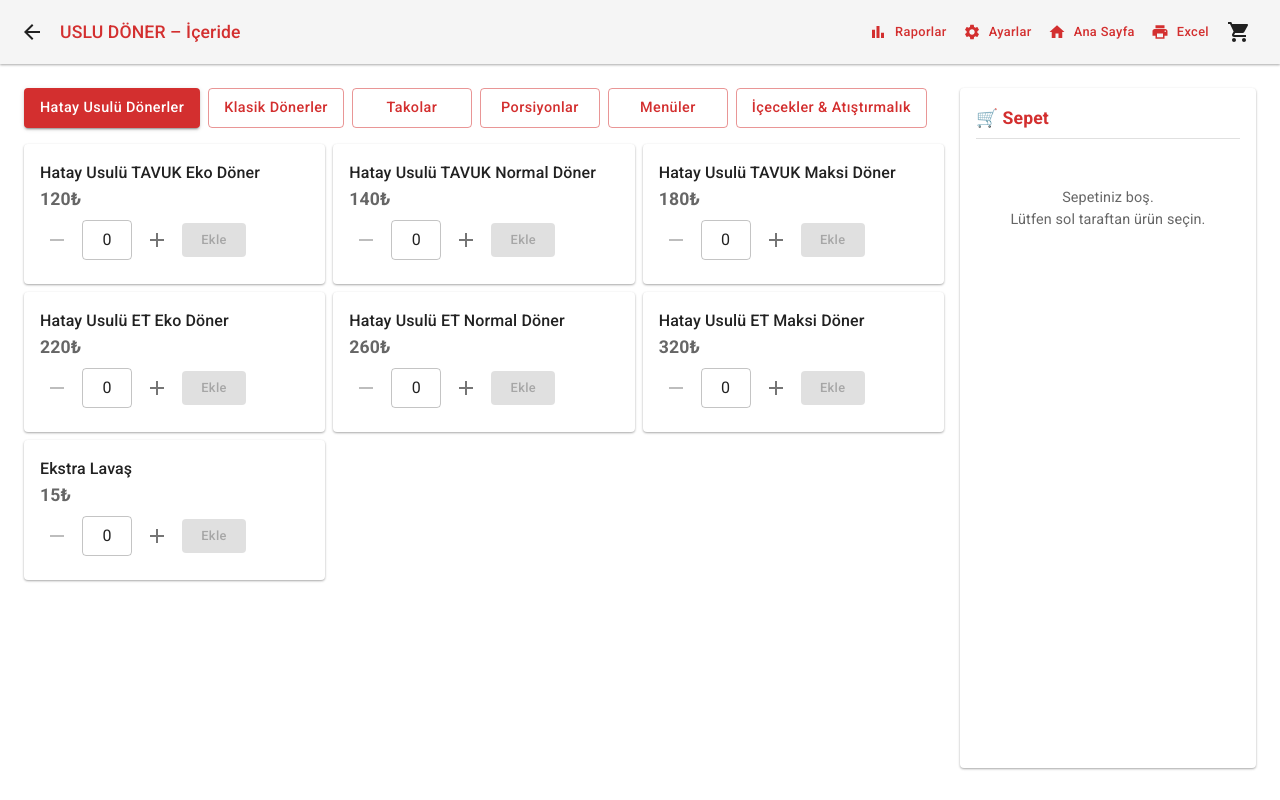
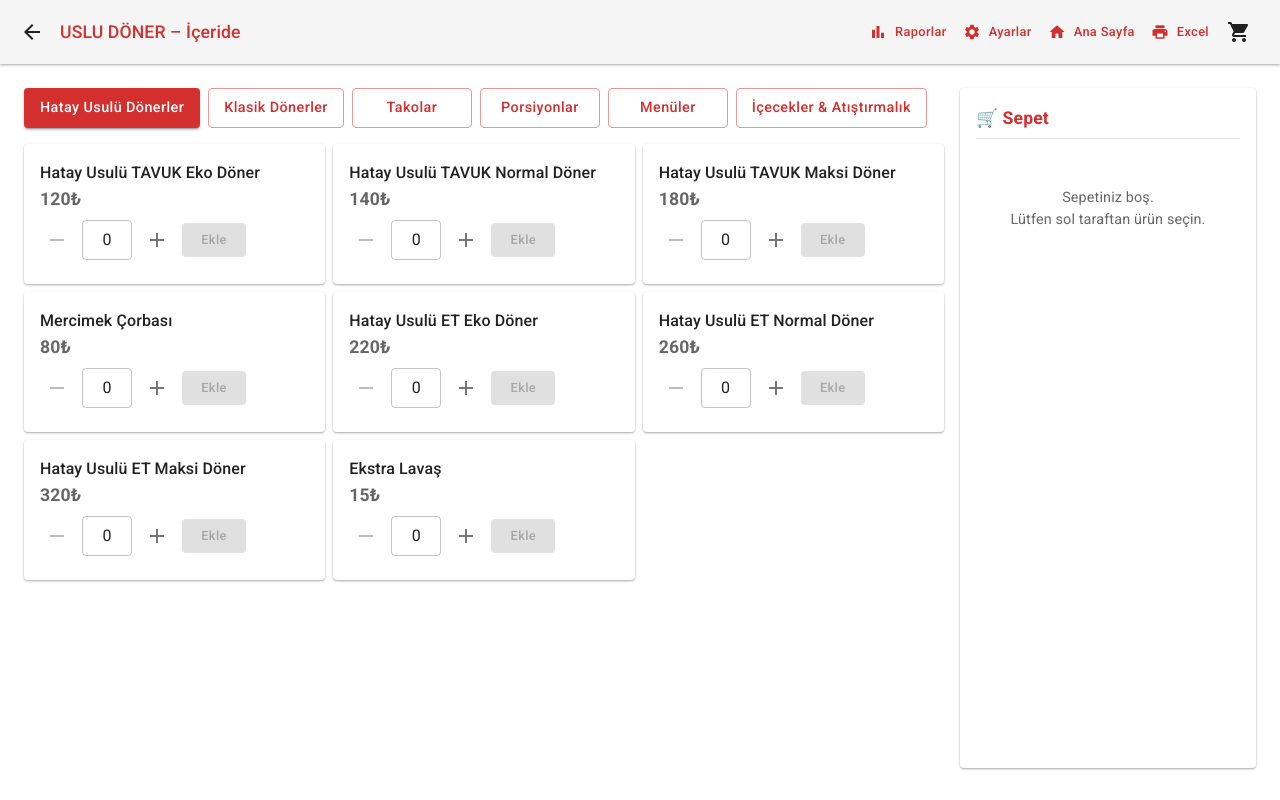
Before and after one commit to mehmetpolat46/uslu1, a React (Create React App) app: page /order in a window 1280 px wide. Built offline with nearby package versions, Linux system fonts and the light colour scheme.

Commit message:
Add Mercimek Çorbası to OrderScreen component

```diff
--- a/src/components/OrderScreen.tsx
+++ b/src/components/OrderScreen.tsx
@@ -90,6 +90,12 @@
     id: 3,
     name: 'Hatay Usulü TAVUK Maksi Döner',
     price: 180,
+    category: 'Hatay Usulü Dönerler',
+  },
+  {
+    id:221,
+    name: 'Mercimek Çorbası',
+    price: 80,
     category: 'Hatay Usulü Dönerler',
   },
   {
```
